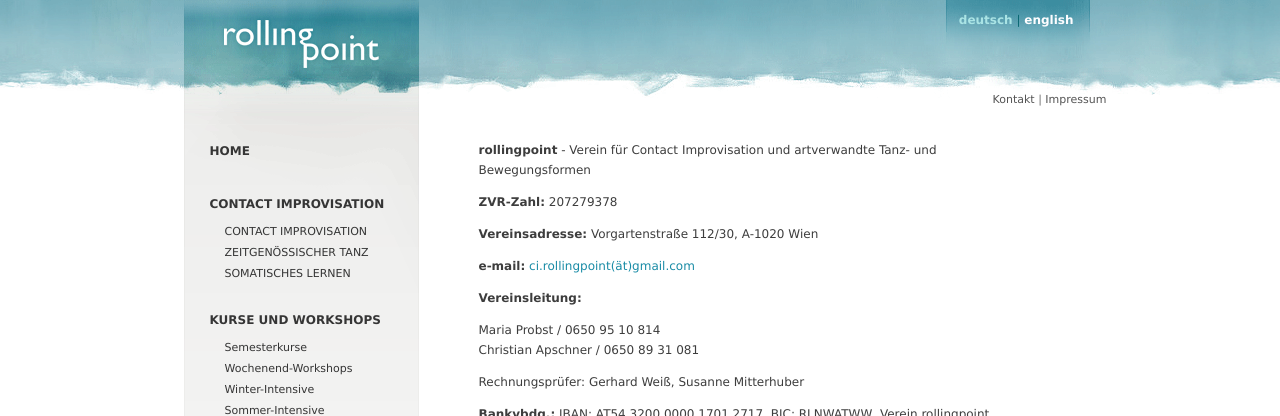
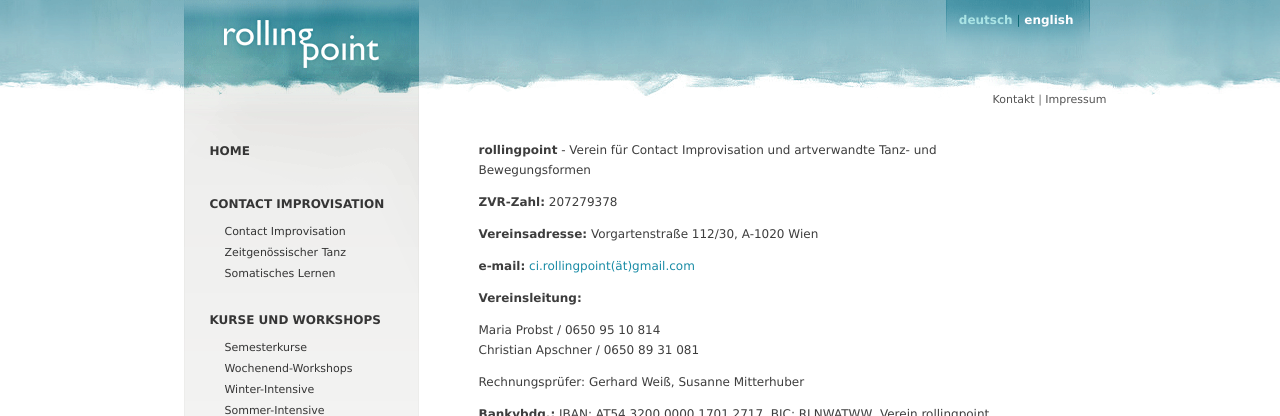
Before and after one commit to manulari/rollingpointat, a Jekyll site: the page built from _all_pages/impressum.md, in a window 1280 px wide. Shown: the top 416 px of the page. Built offline with Jekyll 4.4.1, drawn with Linux system fonts in a browser that asks for light colours.

Commit message:
Update Settings “nav”

```diff
--- a/_data/nav.yml
+++ b/_data/nav.yml
@@ -4,11 +4,11 @@ entries:
   - title: CONTACT IMPROVISATION
     path: /contactimpro
     subentries:
-      - title: CONTACT IMPROVISATION
+      - title: Contact Improvisation
         path: /contactimpro
-      - title: ZEITGENÖSSISCHER TANZ
+      - title: Zeitgenössischer Tanz
         path: contemporary
-      - title: SOMATISCHES LERNEN
+      - title: Somatisches Lernen
         path: somatics
   - title: KURSE UND WORKSHOPS
     path: /kurse
```
